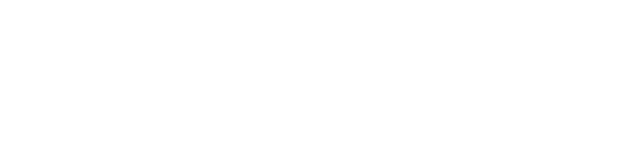
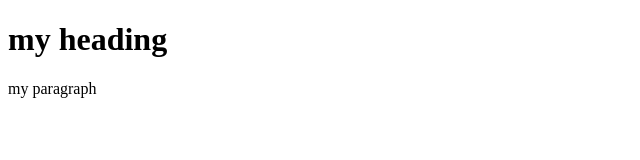
Before and after one commit to chahoi/week10, a plain HTML site: page index.html in a window 1280 px wide. Shown: the whole page, without its empty margins (0-640 px from the left). Drawn offline with Linux system fonts and the light colour scheme.

Commit message:
for loop

```diff
--- a/index.html
+++ b/index.html
@@ -5,8 +5,13 @@
     <meta http-equiv="X-UA-Compatible" content="IE=edge">
     <meta name="viewport" content="width=device-width, initial-scale=1.0">
     <title>Document</title>
+    <script src="scripts/script.js" defer></script>
 </head>
 <body>
+    <h1>my heading</h1>
+
+    <p>my paragraph</p>
+
 
 </body>
 </html>
```
Also changed, not shown: scripts/script.js (+15 -0 lines).
